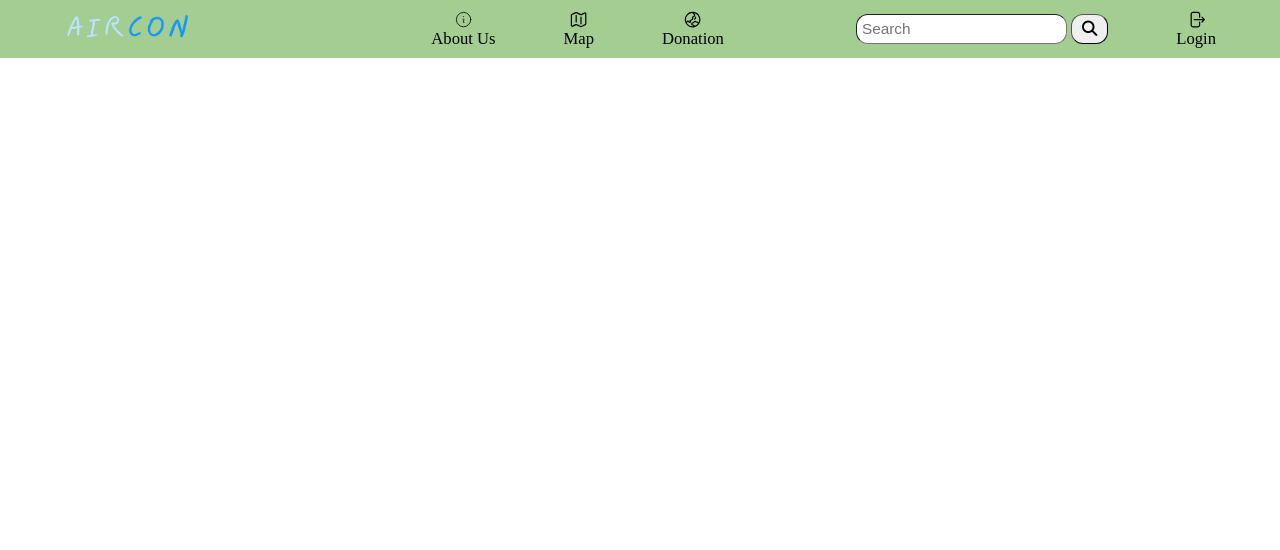
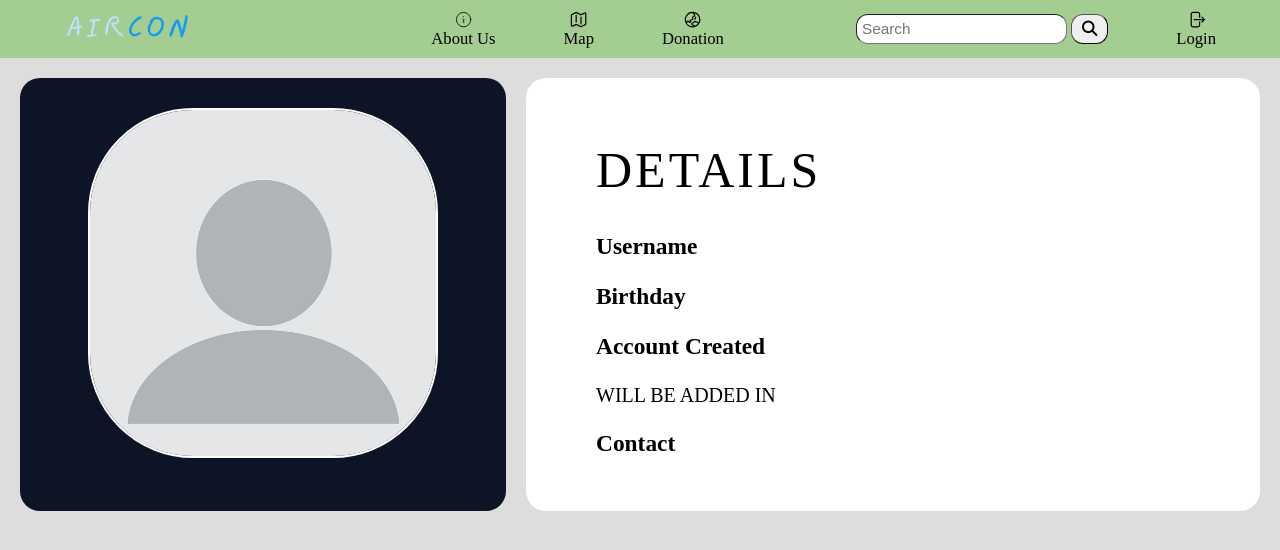
Before and after one commit to KaiC5504/Final-Assignment, a PHP site: page /HTML/profile.php in a window 1280 px wide. Shown: the top 550 px of the page. Run offline with PHP 8.4, Linux system fonts and the light colour scheme; data that the repository does not hold is empty; some libraries are stand-ins or nearby versions.

Commit message:
Profile Page

```diff
--- /dev/null
+++ b/CSS/profile.css
@@ -0,0 +1,82 @@
+body{
+    margin: 0;
+    padding: 0;
+    background-color: #ddd;
+    align-items: center;
+    justify-content: center;
+}
+
+*{
+    box-sizing: border-box;
+}
+
+.profileContainer{
+    display: flex;
+    width: 100%;
+    height: 100%;
+    padding: 20px 20px;
+}
+
+.leftBox{
+    flex: 30%;
+    display: table;
+    align-items: center;
+    text-align: center;
+    font-size: 20px;
+    background-color: #0d1425;
+    color: #fff;
+    padding: 30px 30px;
+    border-radius: 20px;
+}
+
+.leftBox img{
+    border-radius: 30%;
+    border: 2px solid #fff;
+    height: 350px;
+    width: 350px;
+}
+
+.details{
+    margin-left: 20px;
+    flex: 50%;
+    display: table;
+    padding: 30px 30px;
+    font-size: 20px;
+    background-color: #fff;
+    border-radius: 20px;
+}
+
+.details h1{
+    text-transform: uppercase;
+    letter-spacing: 3px;
+    font-size: 50px;
+    font-weight: 500;
+}
+
+.details ul li{
+    list-style: none;
+}
+
+.details ul{
+    margin-top: 20px;
+}
+
+@media screen and (max-width: 1068px) {
+    .profileContainer{
+        display: table;
+    }
+
+    .leftBox{
+        width: 100%;
+    }
+
+    .details{
+        width: 100%;
+        margin: 0;
+        margin-top: 20px;
+    }
+
+    .details h1{
+        text-align: center;
+    }
+}
--- a/HTML/profile.php
+++ b/HTML/profile.php
@@ -7,9 +7,10 @@
         $row = mysqli_fetch_array($result);
         $username = $row['username'];
         $dob = $row['dob'];
-        echo "$username <br>";
-        echo "$dob";
-        if (isset($_SESSION['LAST_ACTIVITY']) && (time() - $_SESSION['LAST_ACTIVITY'] > 4)) {
+        $email = $row['email'];
+        // echo "$username <br>";
+        // echo "$dob";
+        if (isset($_SESSION['LAST_ACTIVITY']) && (time() - $_SESSION['LAST_ACTIVITY'] > 1000)) {
             session_unset();
             session_destroy();
             header("Location: ../index.php");
@@ -32,11 +33,56 @@
     <link rel = "icon" href = "../resources/Images/Web_Icon.png">
     <script src="https://kit.fontawesome.com/64d3afc91e.js" crossorigin="anonymous"></script>
     <script src = "../JavaScript/hamburger.js" defer></script>
+
+    <style>
+        <?php include "../CSS/profile.css"; ?>
+    </style>
 </head>
 
 <header>
     <?php include "nav_bar.php"; ?>
+</header>
+
 <body>
-
+    <div class = "profileContainer">
+        <div class = "leftBox">
+            <img src = "../resources/Images/Profile.png" alt = "Profile Picture">
+            <!-- <ul>
+                <li>Robert Downey Jr.</li>
+                <li>50 years</li>
+                <li>Actor</li>
+                <li>
+                    <i style="font-size:24px" class="fa"></i>
+                    <i style="font-size:24px" class="fa"></i>
+                    <i style="font-size:24px" class="fa"></i>
+                </li>
+            </ul> -->
+        </div>
+        <div class = "details">
+            <ul>
+                <h1>Details</h1>
+            </ul>
+            <ul>
+                <h3>Username</h3>
+                <?php echo "<li>$username</li>"; ?>
+            </ul>
+            <ul>
+                <h3>Birthday</h3>
+                <?php echo "<li>$dob</li>"; ?>
+            </ul>
+            <ul>
+                <h3>Account Created</h3>
+                <li>WILL BE ADDED IN</li>
+            </ul>
+            <!-- <ul>
+                <h3>More Info</h3>
+                <p>Ok</p>
+            </ul> -->
+            <ul>
+                <h3>Contact</h3>
+                <?php echo "$email"; ?>
+            </ul>
+        </div>
+    </div>
 </body>
 </html>
```
Also changed, not shown: resources/Images/Profile.png (added).
